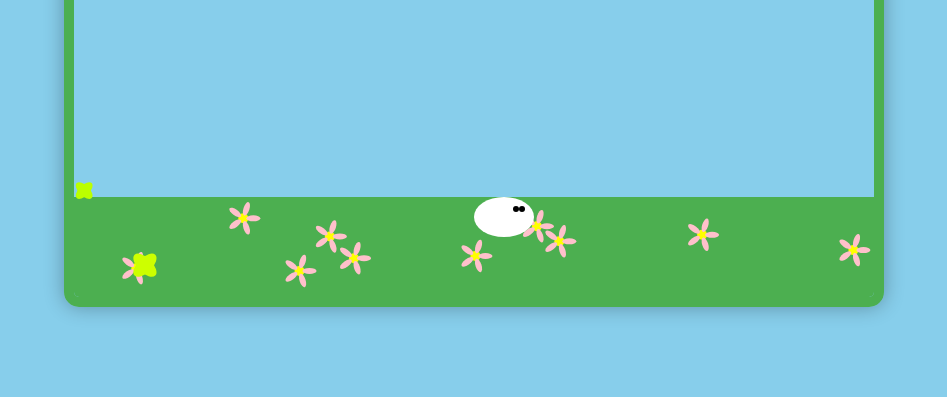
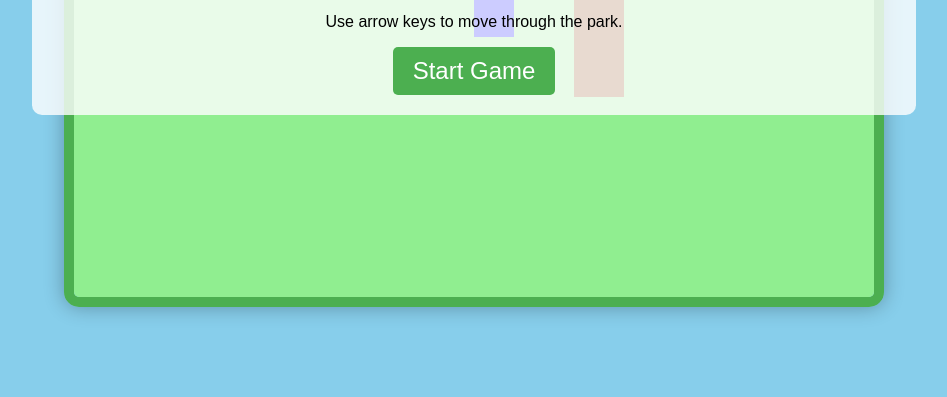
Before and after one commit to White080493/Happy-Aniversary, a plain HTML site: page index.html in a window 1280 px wide. Shown: the part 403-800 px from the top of the page, without its empty margins (166-1113 px from the left). Drawn offline with Linux system fonts and the light colour scheme.

Commit message:
Update index.html

```diff
--- a/index.html
+++ b/index.html
@@ -3,7 +3,7 @@
 <head>
     <meta charset="UTF-8">
     <meta name="viewport" content="width=device-width, initial-scale=1.0">
-    <title>Fluffy's Butterfly Chase</title>
+    <title>Pochacco's Animal Rescue</title>
     <style>
         body {
             display: flex;
@@ -19,28 +19,61 @@
             border-radius: 15px;
             box-shadow: 0 0 20px rgba(0,0,0,0.3);
         }
+        #startScreen {
+            position: absolute;
+            background-color: rgba(255,255,255,0.8);
+            padding: 20px;
+            border-radius: 10px;
+            text-align: center;
+        }
+        #startButton {
+            font-size: 24px;
+            padding: 10px 20px;
+            background-color: #4CAF50;
+            color: white;
+            border: none;
+            border-radius: 5px;
+            cursor: pointer;
+        }
     </style>
 </head>
 <body>
     <canvas id="gameCanvas" width="800" height="600"></canvas>
+    <div id="startScreen">
+        <h1>Pochacco's Animal Rescue</h1>
+        <p>Oh no! The animals have escaped! Help Pochacco catch 10 rabbits and 10 butterflies in 30 seconds to keep them safe.</p>
+        <p>Use arrow keys to move through the park.</p>
+        <button id="startButton">Start Game</button>
+    </div>
     <script>
         const canvas = document.getElementById('gameCanvas');
         const ctx = canvas.getContext('2d');
+        const startScreen = document.getElementById('startScreen');
+        const startButton = document.getElementById('startButton');
+
+        let gameStarted = false;
+        let timeLeft = 30;
+        let rabbitsCount = 0;
+        let butterfliesCount = 0;
 
         // Game objects
-        const fluffy = {
+        const pochacco = {
             x: 400,
-            y: 500,
-            width: 60,
+            y: 300,
+            width: 40,
             height: 40,
             speed: 5
         };
 
+        const rabbits = [];
         const butterflies = [];
 
-        // Game state
-        let score = 0;
-        let timeLeft = 60;
+        // Maze-like obstacles
+        const obstacles = [
+            {x: 100, y: 100, width: 200, height: 50},
+            {x: 500, y: 200, width: 50, height: 200},
+            // Add more obstacles as needed
+        ];
 
         // Key states
         const keys = {};
@@ -54,127 +87,95 @@
             keys[e.code] = false;
         });
 
-        // Game loop
+        startButton.addEventListener('click', startGame);
+
+        function startGame() {
+            gameStarted = true;
+            startScreen.style.display = 'none';
+            // Start background music here
+            gameLoop();
+        }
+
         function gameLoop() {
+            if (!gameStarted) return;
+
             update();
             draw();
-            requestAnimationFrame(gameLoop);
+
+            if (timeLeft > 0 && (rabbitsCount < 10 || butterfliesCount < 10)) {
+                requestAnimationFrame(gameLoop);
+            } else {
+                endGame();
+            }
         }
 
         function update() {
-            // Move Fluffy
-            if (keys['ArrowLeft'] && fluffy.x > 0) fluffy.x -= fluffy.speed;
-            if (keys['ArrowRight'] && fluffy.x < canvas.width - fluffy.width) fluffy.x += fluffy.speed;
-            if (keys['ArrowUp'] && fluffy.y > 0) fluffy.y -= fluffy.speed; // Simple jump for now
+            // Move Pochacco
+            if (keys['ArrowLeft']) pochacco.x -= pochacco.speed;
+            if (keys['ArrowRight']) pochacco.x += pochacco.speed;
+            if (keys['ArrowUp']) pochacco.y -= pochacco.speed;
+            if (keys['ArrowDown']) pochacco.y += pochacco.speed;
 
-            // Update butterflies
-            if (Math.random() < 0.02 && butterflies.length < 10) {
-                butterflies.push({
-                    x: Math.random() * canvas.width,
-                    y: 0,
-                    size: 20 + Math.random() * 10,
-                    speed: 1 + Math.random() * 2,
-                    color: `hsl(${Math.random() * 360}, 100%, 50%)`
-                });
-            }
-
-            butterflies.forEach((butterfly, index) => {
-                butterfly.y += butterfly.speed;
-                if (butterfly.y > canvas.height) {
-                    butterflies.splice(index, 1);
-                }
-                // Simple collision detection
-                if (fluffy.x < butterfly.x + butterfly.size &&
-                    fluffy.x + fluffy.width > butterfly.x &&
-                    fluffy.y < butterfly.y + butterfly.size &&
-                    fluffy.y + fluffy.height > butterfly.y) {
-                    butterflies.splice(index, 1);
-                    score++;
+            // Collision detection with obstacles
+            obstacles.forEach(obstacle => {
+                if (pochacco.x < obstacle.x + obstacle.width &&
+                    pochacco.x + pochacco.width > obstacle.x &&
+                    pochacco.y < obstacle.y + obstacle.height &&
+                    pochacco.y + pochacco.height > obstacle.y) {
+                    // Collision detected, move Pochacco back
+                    if (keys['ArrowLeft']) pochacco.x += pochacco.speed;
+                    if (keys['ArrowRight']) pochacco.x -= pochacco.speed;
+                    if (keys['ArrowUp']) pochacco.y += pochacco.speed;
+                    if (keys['ArrowDown']) pochacco.y -= pochacco.speed;
                 }
             });
 
+            // Update rabbits and butterflies
+            // ... (implement movement and catching logic)
+
             // Update time
-            if (timeLeft > 0) {
-                timeLeft -= 1/60; // Assuming 60 FPS
-            }
+            timeLeft -= 1/60; // Assuming 60 FPS
         }
 
         function draw() {
             // Clear canvas
             ctx.clearRect(0, 0, canvas.width, canvas.height);
 
-            // Draw sky
-            ctx.fillStyle = '#87CEEB';
+            // Draw park background
+            ctx.fillStyle = '#90EE90';
             ctx.fillRect(0, 0, canvas.width, canvas.height);
 
-            // Draw sun
-            ctx.fillStyle = 'yellow';
-            ctx.beginPath();
-            ctx.arc(50, 50, 30, 0, Math.PI * 2);
-            ctx.fill();
+            // Draw obstacles
+            ctx.fillStyle = '#8B4513';
+            obstacles.forEach(obstacle => {
+                ctx.fillRect(obstacle.x, obstacle.y, obstacle.width, obstacle.height);
+            });
 
-            // Draw grass
-            ctx.fillStyle = '#4CAF50';
-            ctx.fillRect(0, 500, canvas.width, 100);
+            // Draw Pochacco
+            ctx.fillStyle = 'blue';
+            ctx.fillRect(pochacco.x, pochacco.y, pochacco.width, pochacco.height);
 
-            // Draw flowers
-            for (let i = 0; i < 10; i++) {
-                drawFlower(Math.random() * canvas.width, 520 + Math.random() * 60);
-            }
-
-            // Draw Fluffy
-            ctx.fillStyle = 'white';
-            ctx.beginPath();
-            ctx.ellipse(fluffy.x + fluffy.width/2, fluffy.y + fluffy.height/2, fluffy.width/2, fluffy.height/2, 0, 0, Math.PI * 2);
-            ctx.fill();
-            // Fluffy's face
-            ctx.fillStyle = 'black';
-            ctx.beginPath();
-            ctx.arc(fluffy.x + fluffy.width * 0.7, fluffy.y + fluffy.height * 0.3, 3, 0, Math.PI * 2);
-            ctx.fill();
-            ctx.beginPath();
-            ctx.arc(fluffy.x + fluffy.width * 0.8, fluffy.y + fluffy.height * 0.3, 3, 0, Math.PI * 2);
-            ctx.fill();
-
-            // Draw butterflies
-            butterflies.forEach(butterfly => {
-                drawButterfly(butterfly.x, butterfly.y, butterfly.size, butterfly.color);
-            });
+            // Draw rabbits and butterflies
+            // ... (implement drawing logic)
 
             // Draw score and time
             ctx.fillStyle = 'black';
             ctx.font = 'bold 24px Arial';
-            ctx.fillText(`Score: ${score}`, 10, 30);
+            ctx.fillText(`Rabbits: ${rabbitsCount}/10  Butterflies: ${butterfliesCount}/10`, 10, 30);
             ctx.fillText(`Time: ${Math.ceil(timeLeft)}`, canvas.width - 120, 30);
         }
 
-        function drawFlower(x, y) {
-            ctx.fillStyle = 'yellow';
-            ctx.beginPath();
-            ctx.arc(x, y, 5, 0, Math.PI * 2);
-            ctx.fill();
-            ctx.fillStyle = 'pink';
-            for (let i = 0; i < 5; i++) {
-                ctx.beginPath();
-                ctx.ellipse(x + Math.cos(i * Math.PI * 2/5) * 10,
-                            y + Math.sin(i * Math.PI * 2/5) * 10,
-                            7, 3, i * Math.PI * 2/5, 0, Math.PI * 2);
-                ctx.fill();
-            }
+        function endGame() {
+            ctx.fillStyle = 'rgba(0,0,0,0.5)';
+            ctx.fillRect(0, 0, canvas.width, canvas.height);
+            ctx.fillStyle = 'white';
+            ctx.font = 'bold 48px Arial';
+            ctx.fillText('Game Over!', canvas.width/2 - 100, canvas.height/2);
+            // Display final score and restart button
         }
 
-        function drawButterfly(x, y, size, color) {
-            ctx.fillStyle = color;
-            ctx.beginPath();
-            ctx.ellipse(x, y, size/2, size/4, Math.PI/4, 0, Math.PI * 2);
-            ctx.fill();
-            ctx.beginPath();
-            ctx.ellipse(x, y, size/2, size/4, -Math.PI/4, 0, Math.PI * 2);
-            ctx.fill();
-        }
-
-        // Start the game
-        gameLoop();
+        // Initial draw of start screen
+        draw();
     </script>
 </body>
 </html>
```
